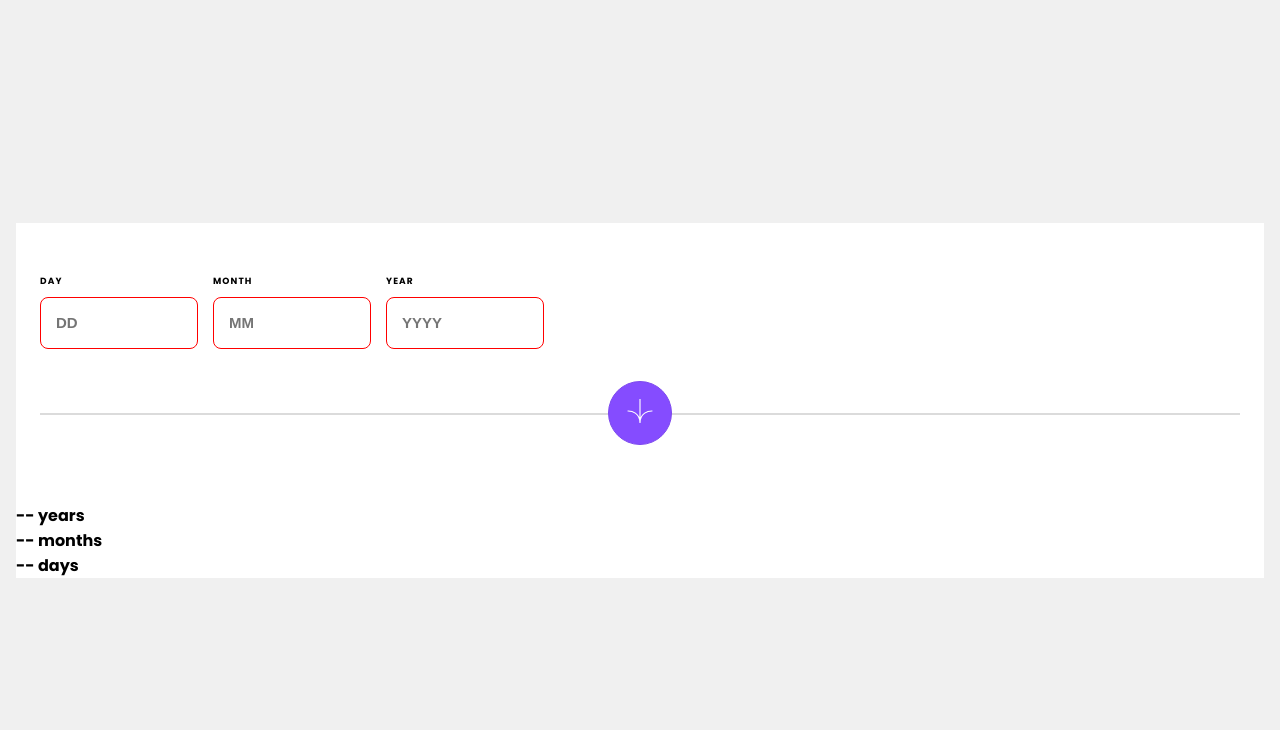
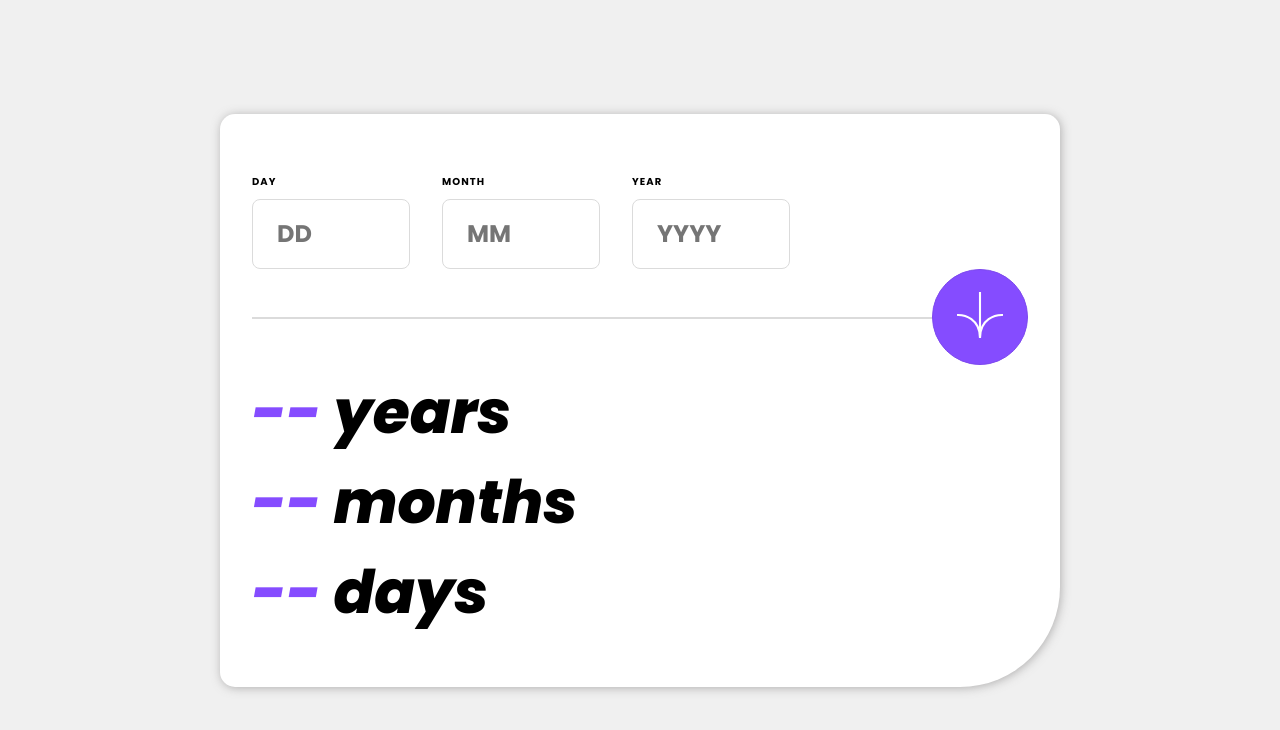
Before and after one commit to BinLama/FrontEndMentor-age-calculator-app, a React (Vite) app: page / in a window 1280 px wide. Shown: the top 730 px of the page. Built offline with nearby package versions, Linux system fonts and the light colour scheme.

Commit message:
done with design, need to update readme and submit

```diff
--- a/src/App.css
+++ b/src/App.css
@@ -11,4 +11,6 @@
     --clr-ntrl-smokeGrey: 0, 1%, 44%;
     --clr-ntrl-black: 0, 0%, 8%;
     --ff-primary: "Poppins", sans-serif;
+
+    --small-font: 0.625rem;
 }
--- a/src/components/ageCalculator.css
+++ b/src/components/ageCalculator.css
@@ -6,7 +6,12 @@ body {
 .age-calculator {
     background-color: hsl(var(--clr-ntrl-white));
     margin: 1rem;
+    max-width: 840px;
     width: 100%;
+
+    border-radius: 15px;
+    border-bottom-right-radius: 100px;
+    box-shadow: 1px 1px 10px hsla(var(--clr-ntrl-smokeGrey), 50%);
 }
 
 .section__center {
--- a/src/components/displayInputs/DisplayInputs.jsx
+++ b/src/components/displayInputs/DisplayInputs.jsx
@@ -1,18 +1,15 @@
+import { useEffect, useState } from "react";
 import { useAgeContext } from "../AgeCalculator";
 import "./displayInputs.css";
+import SingleValueDisplay from "./SingleValueDisplay";
 
 const DisplayInputs = () => {
     const { age } = useAgeContext();
 
     return (
-        <div>
+        <div className="age__container">
             {age.map((val) => {
-                return (
-                    <p className="age__display" key={val.label}>
-                        <span className="age_display-value">{val.value} </span>
-                        {val.label}
-                    </p>
-                );
+                return <SingleValueDisplay key={val.label} {...val} />;
             })}
         </div>
     );
--- /dev/null
+++ b/src/components/displayInputs/SingleValueDisplay.jsx
@@ -0,0 +1,39 @@
+import { useState, useEffect } from "react";
+
+const SingleValueDisplay = ({ label, value }) => {
+    const [age, setAge] = useState(null);
+
+    useEffect(() => {
+        console.log("value", value);
+        setAge((_) => {
+            if (value === "--") {
+                return null;
+            }
+            return 0;
+        });
+    }, [value]);
+
+    useEffect(() => {
+        const interval = setTimeout(() => {
+            if (age !== null) {
+                if (age != parseInt(value)) {
+                    setAge((curr) => {
+                        return curr + 1;
+                    });
+                }
+            }
+        }, 50);
+
+        return () => {
+            clearTimeout(interval);
+        };
+    }, [age]);
+
+    return (
+        <p className="age__display" key={label}>
+            <span className="age__display-value">{!age ? "--" : age} </span>
+            {label}
+        </p>
+    );
+};
+export default SingleValueDisplay;
--- a/src/components/displayInputs/displayInputs.css
+++ b/src/components/displayInputs/displayInputs.css
@@ -0,0 +1,27 @@
+.age__container {
+    padding: 0 1.5rem;
+    margin-bottom: 50px;
+}
+
+.age__display {
+    font-size: clamp(2.063rem, 0.352rem + 7.297vw, 3.75rem);
+    font-weight: 800;
+    font-style: italic;
+}
+
+.age__display-value {
+    /* font-size: 2.6875rem; */
+    color: hsl(var(--clr-primary-purple));
+}
+
+@media screen and (min-width: 475px) {
+    .age__container {
+        padding: 0 1.75rem;
+    }
+}
+
+@media screen and (min-width: 650px) {
+    .age__container {
+        padding: 0 2rem;
+    }
+}
--- a/src/components/inputs/SingleInput.css
+++ b/src/components/inputs/SingleInput.css
@@ -7,21 +7,37 @@ input[type="number"] {
 
     border-radius: 8px;
     border: 1px solid hsl(var(--clr-ntrl-lightGrey));
-}
 
-input[type="number"] {
     -moz-appearance: textfield;
     appearance: textfield;
     margin: 0;
     padding: 15px;
-    font-size: 15px;
+
+    font-size: clamp(1rem, 0.493rem + 2.162vw, 1.5rem);
     font-weight: 700;
+
+    font-family: var(--ff-primary);
     outline: none;
     caret-color: hsl(var(--clr-primary-purple));
+    cursor: pointer;
+}
+
+@media screen and (min-width: 650px) {
+    input[type="number"] {
+        height: 60px;
+        padding: 20px;
+    }
+}
+
+@media screen and (min-width: 720px) {
+    input[type="number"] {
+        height: 70px;
+        padding: 24px;
+    }
 }
 
 input[type="number"].error {
-    border: 1px solid red;
+    border: 1px solid hsl(var(--clr-primary-red));
 }
 
 input[type="number"]:focus {
@@ -41,10 +57,20 @@ input[type="number"]::-webkit-outer-spin-button {
 
 .input label {
     text-transform: uppercase;
-    font-size: 9px;
+    font-size: var(--small-font);
     font-weight: 700;
     letter-spacing: 1.1px;
 
     margin-top: 28px;
     padding-bottom: 9px;
 }
+
+.input__error {
+    font-size: var(--small-font);
+    font-weight: 400;
+    font-style: italic;
+
+    margin-top: 5px;
+
+    color: hsl(var(--clr-primary-red));
+}
--- a/src/components/inputs/SingleInput.jsx
+++ b/src/components/inputs/SingleInput.jsx
@@ -14,7 +14,7 @@ const SingleInput = ({ type, name, placeholder, label }) => {
                 }}
                 value={data[name]}
                 placeholder={placeholder}
-                className="error"
+                className={error[name].isError ? "error" : ""}
             />
             {error[name].isError && (
                 <span className="input__error">{error[name].text}</span>
--- a/src/components/inputs/input.css
+++ b/src/components/inputs/input.css
@@ -1,5 +1,6 @@
 .form__container {
     padding: 1.5rem;
+    padding-bottom: 0;
 }
 
 .input__container {
@@ -34,13 +35,71 @@
     border-radius: 50%;
     cursor: pointer;
     border: 1px solid hsl(var(--clr-primary-lightPurple));
-    transition: 0.3s background-color ease-in-out;
+    transition: 0.3s all ease-in-out;
 }
 
 .btn:hover {
-    background-color: hsl(var(--clr-primary-lightPurple));
+    background-color: hsl(var(--clr-ntrl-black));
+    border-color: hsl(var(--clr-ntrl-black));
 }
 
 .btn img {
     height: 24px;
 }
+
+@media screen and (min-width: 475px) {
+    .form__container {
+        padding: 1.75rem 1.75rem 0 1.75rem;
+    }
+
+    .btn {
+        height: 70px;
+        width: 70px;
+    }
+
+    .btn img {
+        height: 30px;
+    }
+
+    .input__submit {
+        margin: 35px 0;
+        padding: 35px 0;
+    }
+
+    .input__container {
+        gap: 20px;
+    }
+}
+
+@media screen and (min-width: 650px) {
+    .form__container {
+        padding: 2rem 2rem 0 2rem;
+    }
+
+    .input__container {
+        gap: 24px;
+    }
+}
+
+@media screen and (min-width: 720px) {
+    .input__submit {
+        margin: 0;
+        padding: 48px 0;
+    }
+
+    .btn__submit {
+        left: calc(100% - 48px);
+    }
+    .btn {
+        height: 96px;
+        width: 96px;
+    }
+
+    .btn img {
+        height: 46px;
+    }
+
+    .input__container {
+        gap: 32px;
+    }
+}
--- a/src/components/inputs/utility.js
+++ b/src/components/inputs/utility.js
@@ -13,7 +13,7 @@ export const checkErrors = (currError, data) => {
             day: {
                 isError: true,
                 type: "empty text",
-                text: "this field is required",
+                text: "This field is required",
             },
         };
     } else if (parseInt(data["day"]) < 1 || parseInt(data["day"]) > 31) {
@@ -23,7 +23,7 @@ export const checkErrors = (currError, data) => {
             day: {
                 isError: true,
                 type: "number out of bound",
-                text: "must be a valid day",
+                text: "Must be a valid day",
             },
         };
     } else {
@@ -42,7 +42,7 @@ export const checkErrors = (currError, data) => {
             month: {
                 isError: true,
                 type: "empty text",
-                text: "this field is required",
+                text: "This field is required",
             },
         };
     } else if (parseInt(data["month"]) < 1 || parseInt(data["month"]) > 12) {
@@ -52,7 +52,7 @@ export const checkErrors = (currError, data) => {
             month: {
                 isError: true,
                 type: "number out of bound",
-                text: "must be a valid month",
+                text: "Must be a valid month",
             },
         };
     } else {
@@ -73,7 +73,7 @@ export const checkErrors = (currError, data) => {
             year: {
                 isError: true,
                 type: "empty text",
-                text: "this field is required",
+                text: "This field is required",
             },
         };
     } else if (parseInt(data["year"]) > thisYear) {
@@ -83,7 +83,7 @@ export const checkErrors = (currError, data) => {
             year: {
                 isError: true,
                 type: "future year",
-                text: "must be in the past",
+                text: "Must be in the past",
             },
         };
     } else {
@@ -117,7 +117,7 @@ export const checkErrors = (currError, data) => {
                 day: {
                     isError: true,
                     type: "not a valid date",
-                    text: "must be a valid date",
+                    text: "Must be a valid date",
                 },
                 month: {
                     isError: true,
@@ -148,7 +148,7 @@ export const checkErrors = (currError, data) => {
                 day: {
                     isError: true,
                     type: "future date",
-                    text: "date must be in the present",
+                    text: "Date must be in the present",
                 },
                 month: {
                     isError: true,
```
